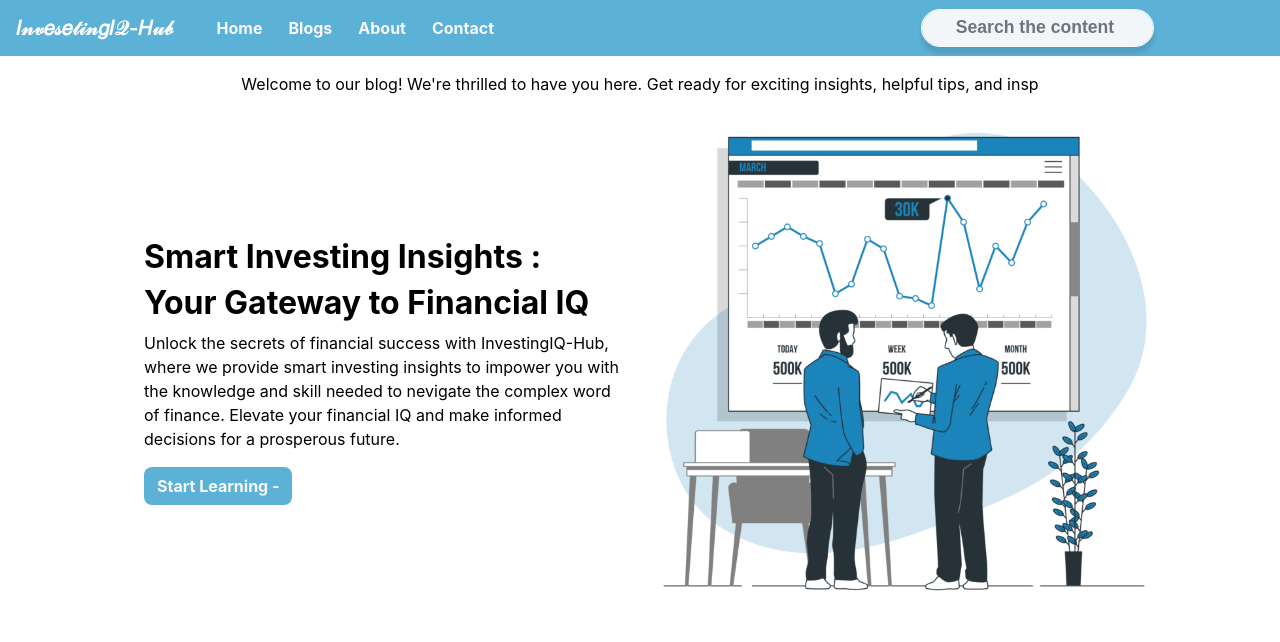
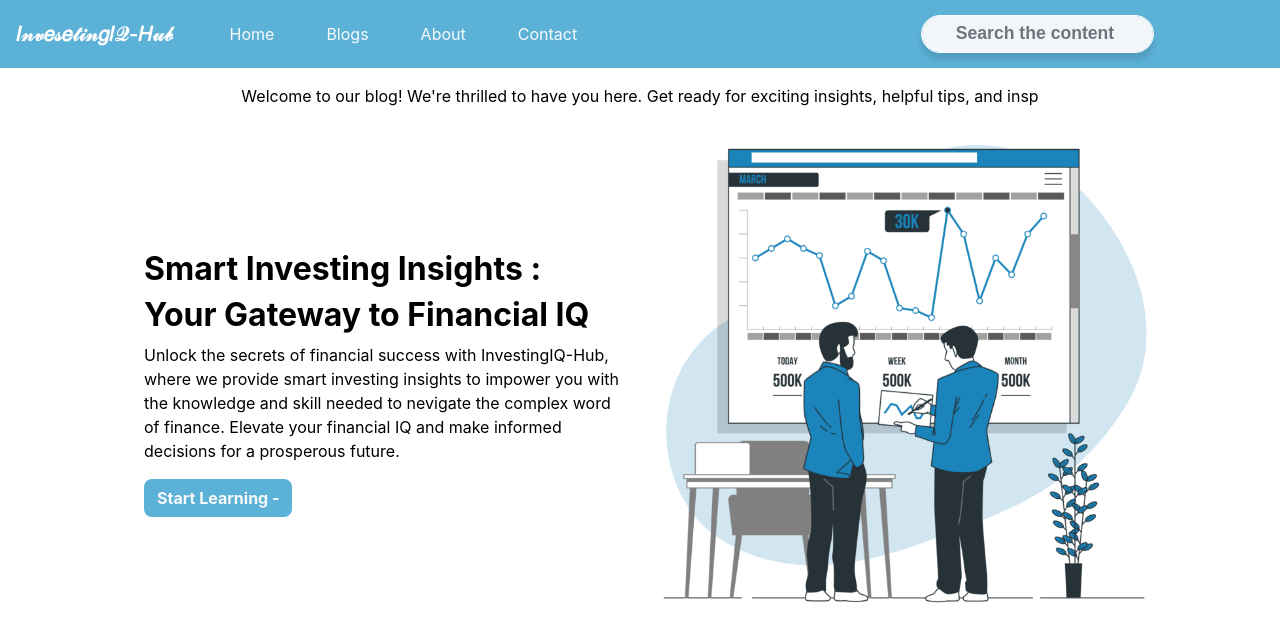
Before and after one commit to Mechboyshyam/InvestingIQ-Hub, a React (Create React App) app in the folder client/: page / in a window 1280 px wide. Shown: the top 642 px of the page. Built offline with nearby package versions, Linux system fonts and the light colour scheme.

Commit message:
text decoration removed from hover in nav bar

```diff
--- a/client/src/Component/Navbar/Navbar.css
+++ b/client/src/Component/Navbar/Navbar.css
@@ -35,10 +35,10 @@ nav {
     text-decoration: none;
     color: white;
 }
-/*
-.hover-eff-btn:hover{
-    border: 2px solid red;
-} */
+
+.text-decoration:hover{
+    text-decoration: none;
+}
 
 
 @media (min-width:736px) {
--- a/client/src/Component/Navbar/Navbar.js
+++ b/client/src/Component/Navbar/Navbar.js
@@ -26,17 +26,17 @@ export default  function Navbar() {
             <div className="col-4">
               <ul className="nav_items navbar-nav mr-auto">
                 <li className="nav-item active btn bold">
-                <Link to="" className="text-decoration-none  text-light">
+                <Link to="" className="text-decoration-none text-decoration btn  text-light">
                     Home
                   </Link>
                 </li>
                 <li className="nav-item active bold btn">
-                <Link to="blogs" className="text-decoration-none text-light">
+                <Link to="blogs" className="text-decoration-none text-decoration btn text-light">
                     Blogs
                   </Link>
                 </li>
                 <li className="nav-item active btn bold">
-                <Link to="about" className="text-decoration-none text-light">
+                <Link to="about" className="text-decoration-none text-decoration btn text-light">
                     About
                   </Link>
                 </li>
@@ -45,7 +45,7 @@ export default  function Navbar() {
               </li> */}
 
                 <li className="nav-item active btn bold">
-                  <Link to="contact" className="text-decoration-none text-light">
+                  <Link to="contact" className="text-decoration-none text-decoration btn text-light">
                     Contact
                   </Link>
 
```
